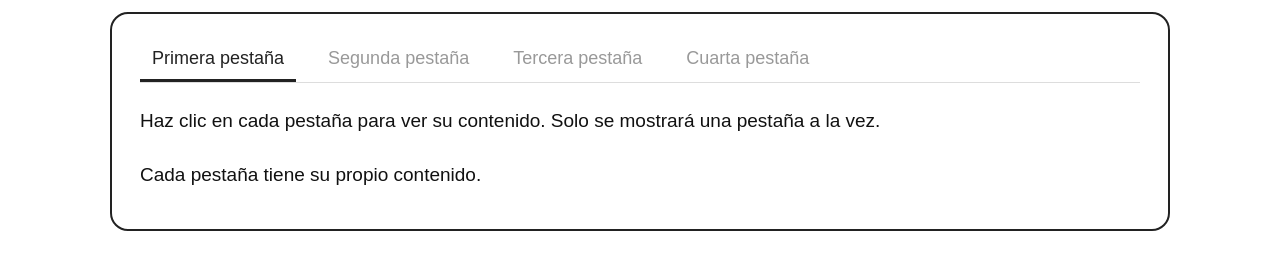
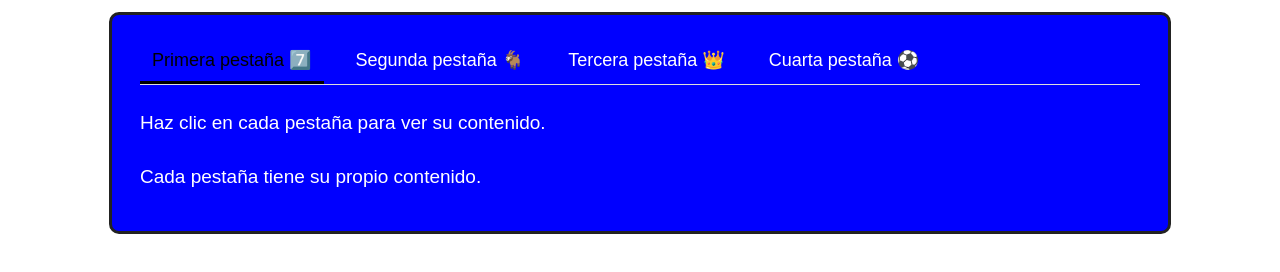
Before and after one commit to cardenaslaura350-stack/Proyecto10, a plain HTML site: page index.html in a window 1280 px wide. Drawn offline with Linux system fonts and the light colour scheme.

Commit message:
se sube proyecto10

```diff
--- a/css/style.css
+++ b/css/estilos.css
@@ -3,16 +3,17 @@ body {
     background-color: #ffffff;
     margin: 0;
     padding: 12px;
-    color: #111111;
+    color: #fff;
 }
 
 
 .contenedor {
-    border: 2px solid #222222;
-    border-radius: 18px;
+    border: 3px solid #222222;
+    border-radius: 10px;
     padding: 24px 28px;
     max-width: 1000px;
     margin: 0 auto;
+    background-color: blue;
 }
 
 
@@ -30,14 +31,14 @@ body {
     border-bottom: 3px solid transparent;
     padding: 10px 12px;
     font-size: 18px;
-    color: #999999;
+    color: #fff;
     cursor: pointer;
 }
 
 
 .boton-pestana.activa {
-    color: #222222;
-    border-bottom-color: #222222;
+    color: #000;
+    border-bottom-color: #000;
 }
 
 
--- a/index.html
+++ b/index.html
@@ -4,8 +4,8 @@
 <head>
     <meta charset="UTF-8">
     <meta name="viewport" content="width=device-width, initial-scale=1.0">
-    <title>Proyecto 10 - Pestañas</title>
-    <link rel="stylesheet" href="css/style.css">
+    <title>Pestañas</title>
+    <link rel="stylesheet" href="css/estilos.css">
     <script src="js/script.js" defer></script>
 </head>
 
@@ -15,43 +15,42 @@
 
         <div class="pestanas">
             <button class="boton-pestana activa" data-pestana="1">
-                Primera pestaña
+                Primera pestaña 7️⃣
             </button>
 
             <button class="boton-pestana" data-pestana="2">
-                Segunda pestaña
+                Segunda pestaña 🐐
             </button>
 
             <button class="boton-pestana" data-pestana="3">
-                Tercera pestaña
+                Tercera pestaña 👑
             </button>
 
             <button class="boton-pestana" data-pestana="4">
-                Cuarta pestaña
+                Cuarta pestaña ⚽
             </button>
         </div>
 
         <p class="descripcion">
             Haz clic en cada pestaña para ver su contenido.
-            Solo se mostrará una pestaña a la vez.
         </p>
 
         <div class="contenido-pestanas">
 
             <div class="contenido activo" data-contenido="1">
-                Contenido de la prime.
+                La primera.
             </div>
 
             <div class="contenido" data-contenido="2">
-                Contenido de la segunda pestaña.
+                La segunda.
             </div>
 
             <div class="contenido" data-contenido="3">
-                Contenido de la tercera pestaña.
+                La tercera.
             </div>
 
             <div class="contenido" data-contenido="4">
-                Contenido de la cuarta pestaña.
+                La cuarta.
             </div>
 
         </div>
```
